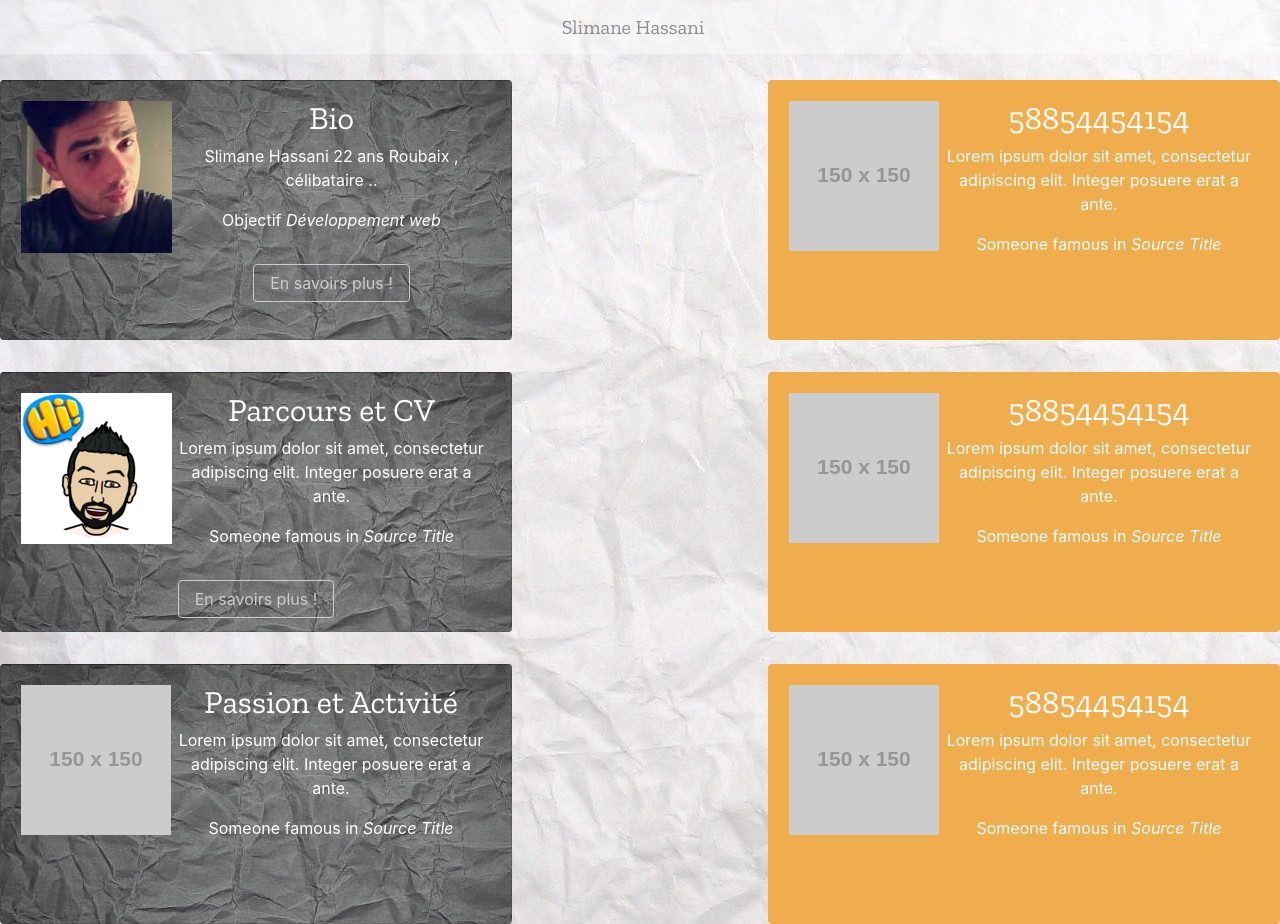
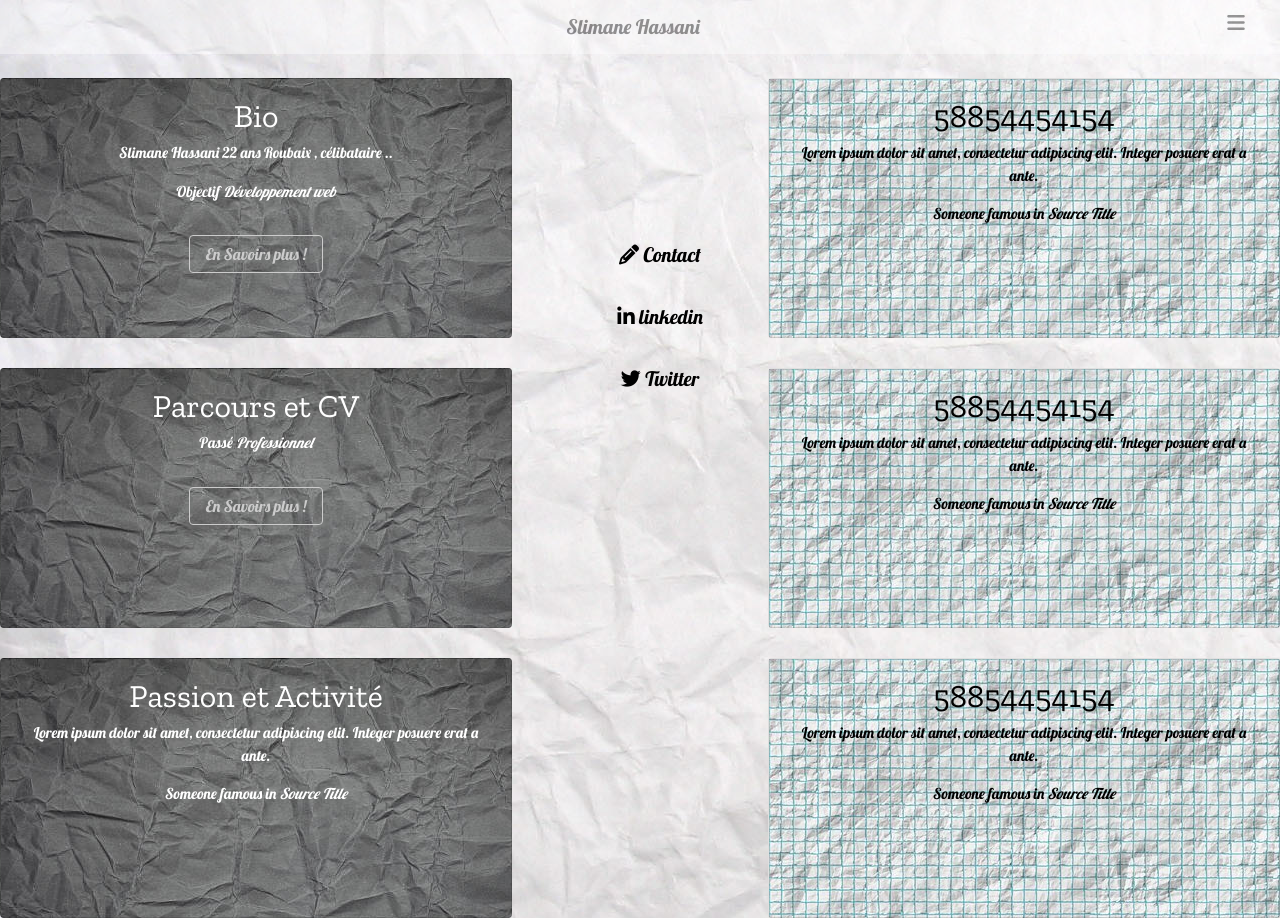
Before and after one commit to Slimaneha/cv-site-, a plain HTML site: page index.html in a window 1280 px wide. Drawn offline with nearby package versions, Linux system fonts and the light colour scheme; placeholder pictures from the web are drawn by us.

Commit message:
Changement de l acouleur des card rempacement par des photo de couverture

```diff
--- a/css/main.css
+++ b/css/main.css
@@ -146,12 +146,34 @@ h5 {
 
 
 /* Fin Régles text */
+#css ul  {
+    list-style: none;
+     font-family: 'Lobster', cursive;
+     text-align: center;
+     margin-top: 15em;
+}
+
+#css ul li {
+    margin-top: 2em;
+
+}
+
+#css ul li a {
+    color: black;
+    font-size: 20px;
+}
 
 #navbar {
+    font-family: 'Lobster', cursive;
     text-align: center;
    background-color: #ffffff;
     opacity: 0.4;
 
+}
+
+
+.navbar-toggler-icon{
+    color: black;
 }
 
 #navbar a {
@@ -161,8 +183,19 @@ h5 {
 
 
 /*  Start of Rules Csss*/
+
+#color2{
+    background-image: url(../img/papier3.jpg);
+    background-repeat: no-repeat;
+    color: black;
+    font-family: 'Lobster', cursive;
+     font-size: 15px;
+
+}
 #color{
     background-image: url(../img/papier2.jpg);
+     font-family: 'Lobster', cursive;
+     font-size: 15px;
 
     color:white;
 }
--- a/index.html
+++ b/index.html
@@ -12,6 +12,7 @@
     <link href="https://fonts.googleapis.com/css?family=Zilla+Slab" rel="stylesheet">
     <link rel="apple-touch-icon" href="apple-touch-icon.png">
     <!-- Place favicon.ico in the root directory -->
+    <link href="https://fonts.googleapis.com/css?family=Lobster" rel="stylesheet">
     <link href="https://fonts.googleapis.com/css?family=Inconsolata" rel="stylesheet">
     <link href="https://fonts.googleapis.com/css?family=Zilla+Slab" rel="stylesheet">
     <link rel="stylesheet" href="css/bootstrap.css">
@@ -25,10 +26,12 @@
             <p class="browserupgrade">You are using an <strong>outdated</strong> browser. Please <a href="http://browsehappy.com/">upgrade your browser</a> to improve your experience.</p>
         <![endif]-->
     <nav id="navbar" class="navbar fixed-top navbar-inverse ">
+
         <button class="navbar-toggler navbar-toggler-right" type="button" data-toggle="collapse" data-target="#navbarSupportedContent"
             aria-controls="navbarSupportedContent" aria-expanded="false" aria-label="Toggle navigation">
-    <span class="navbar-toggler-icon"></span>
+    <span class="navbar-toggler-icon"><i class="fa fa-bars" aria-hidden="true"></i></span>
   </button>
+
         <a class="navbar-brand" href="#">Slimane Hassani</a>
 
         <div class="collapse navbar-collapse" id="navbarSupportedContent">
@@ -90,6 +93,14 @@
     </section>
 
     -->
+   <div id="css" class=" container centre .m-t-1 fixed-top">
+                <ul class="centre ">
+                    <li><a href="#"><i class="fa fa-pencil" aria-hidden="true"></i>  Contact</a></li>
+                    <li><a href="#"> <i class="fa fa-linkedin" aria-hidden="true"></i>  linkedin  </a></li>
+                    <li><a href="#"> <i class="fa fa-twitter" aria-hidden="true"></i>   Twitter </a></li>
+                </ul>
+
+            </div>
 
 
     <div    class=" droite float-left m-t-1">
@@ -98,12 +109,12 @@
         <div id="color"  class="card   text-center annime">
             <div class="card-block">
                 <blockquote class="card-blockquote">
-                    <img class="img-fluid float-left" src="img/moi.jpg" alt="ma photo">
+
                     <h2>Bio</h2>
-                    <p>Slimane Hassani 22 ans Roubaix , célibataire ..</p>
+                   <p>Slimane Hassani 22 ans Roubaix , célibataire ..</p>
                     <footer>Objectif <cite title="Source Title">Développement web</cite>
                         <br>
-                        <button type="button" class=" annime btn btn-outline-secondary m-t" data-toggle="modal" data-target="#Bio"> En savoirs plus !
+                        <button type="button" class=" annime btn btn-outline-secondary m-t" data-toggle="modal" data-target="#Bio"> En Savoirs plus !
 </button></footer>
                 </blockquote>
             </div>
@@ -113,22 +124,24 @@
 
 
 
+
+
         <div id="color" class="card card-inverse  text-center annime ">
             <div class="card-block">
                 <blockquote class="card-blockquote">
-                    <img class="img-fluid float-left " src="img/slimane.png" alt="avatr ">
+                 <!--   <img class="img-fluid float-left " src="img/slimane.png" alt="avatr "> -->
                     <h2>Parcours et CV </h2>
-                    <p>Lorem ipsum dolor sit amet, consectetur adipiscing elit. Integer posuere erat a ante.</p>
-                    <footer>Someone famous in <cite title="Source Title">Source Title</cite></footer>
+
+                    <footer>Passé <cite title="Source Title">Professionnel</cite></footer>
                 </blockquote>
-                <button type="button" class=" annime btn btn-outline-secondary m-t" data-toggle="modal" data-target="#cv">En savoirs plus ! </button>
+                <button type="button" class=" annime btn btn-outline-secondary m-t" data-toggle="modal" data-target="#cv">En Savoirs plus ! </button>
             </div>
         </div>
 
         <div id="color" class="card card-inverse  text-center annime ">
             <div class="card-block">
                 <blockquote class="card-blockquote">
-                    <img class="img-fluid float-left" src="http://placehold.it/150x150" alt="">
+
                     <h2>Passion et Activité</h2>
                     <p>Lorem ipsum dolor sit amet, consectetur adipiscing elit. Integer posuere erat a ante.</p>
                     <footer>Someone famous in <cite title="Source Title">Source Title</cite></footer>
@@ -144,10 +157,10 @@
 
 
 
-        <div class="card card-inverse card-warning text-center annime ">
+        <div id="color2" class="card   text-center annime ">
             <div class="card-block">
                 <blockquote class="card-blockquote">
-                    <img class="img-fluid float-left" src="http://placehold.it/150x150" alt="">
+
                     <h2>58854454154</h2>
                     <p>Lorem ipsum dolor sit amet, consectetur adipiscing elit. Integer posuere erat a ante.</p>
                     <footer>Someone famous in <cite title="Source Title">Source Title</cite></footer>
@@ -156,10 +169,10 @@
         </div>
 
 
-        <div class="card card-inverse card-warning text-center annime ">
+        <div id="color2" class="card   text-center annime ">
             <div class="card-block">
                 <blockquote class="card-blockquote">
-                    <img class="img-fluid float-left" src="http://placehold.it/150x150" alt="">
+
                     <h2>58854454154</h2>
                     <p>Lorem ipsum dolor sit amet, consectetur adipiscing elit. Integer posuere erat a ante.</p>
                     <footer>Someone famous in <cite title="Source Title">Source Title</cite></footer>
@@ -168,10 +181,10 @@
         </div>
 
 
-        <div class="card card-inverse card-warning text-center annime ">
+        <div id="color2" class="card  text-center annime ">
             <div class="card-block">
                 <blockquote class="card-blockquote">
-                    <img class="img-fluid float-left" src="http://placehold.it/150x150" alt="">
+
                     <h2>58854454154</h2>
                     <p>Lorem ipsum dolor sit amet, consectetur adipiscing elit. Integer posuere erat a ante.</p>
                     <footer>Someone famous in <cite title="Source Title">Source Title</cite></footer>
```
Also changed, not shown: img/papier3.jpg (added), 1 other file.
